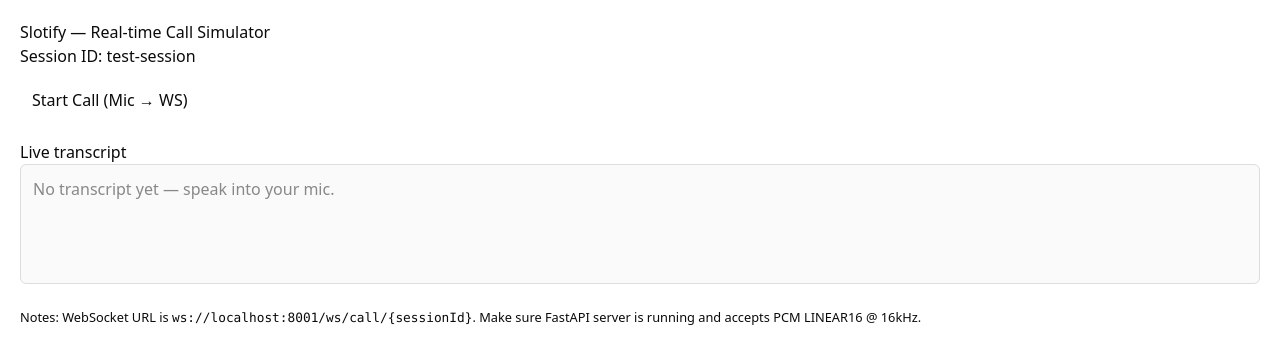
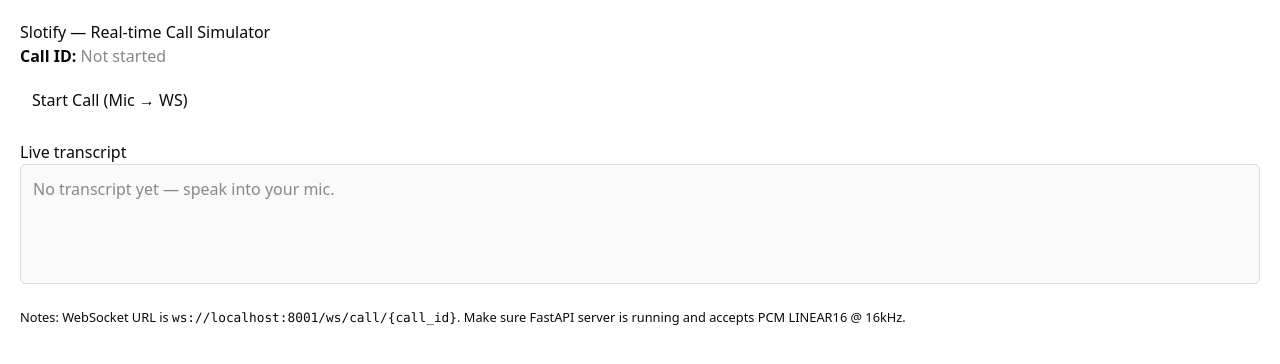
Before and after one commit to Hussein-Alayan/Slotify, a Next.js app in the folder client/: page /call-test in a window 1280 px wide. Shown: the top 364 px of the page. Built offline with nearby package versions, Linux system fonts and the light colour scheme.

Commit message:
feat: integrate call_id fetching from FastAPI and update WebSocket URL in call simulator

```diff
--- a/client/src/app/call-test/page.tsx
+++ b/client/src/app/call-test/page.tsx
@@ -1,6 +1,16 @@
 "use client";
 // pages/call-test.tsx
-import { useEffect, useRef, useState } from "react";
+import { useEffect, useRef, useState, useCallback } from "react";
+// Helper to start a call and get a call_id from FastAPI
+async function fetchCallId(caller_phone = "test") {
+  const resp = await fetch("http://localhost:8001/incoming/start", {
+    method: "POST",
+    headers: { "Content-Type": "application/json" },
+    body: JSON.stringify({ caller_phone }),
+  });
+  const data = await resp.json();
+  return data.call_id;
+}
 
 /**
  * Simple call simulator page
@@ -14,7 +24,8 @@ import { useEffect, useRef, useState } from "react";
  */
 
 export default function CallTest() {
-  const [sessionId, setSessionId] = useState("test-session");
+  const [callId, setCallId] = useState<number | null>(null);
+  // ...existing code...
   const [isRecording, setIsRecording] = useState(false);
   const [transcript, setTranscript] = useState("");
   const wsRef = useRef<WebSocket | null>(null);
@@ -69,8 +80,11 @@ export default function CallTest() {
 
   // ---- Start recording + open websocket ----
   async function startCall() {
+    // Get a real call_id from FastAPI
+    const newCallId = await fetchCallId();
+    setCallId(newCallId);
     // create websocket
-    const wsUrl = `ws://localhost:8001/ws/call/${sessionId}`;
+    const wsUrl = `ws://localhost:8001/ws/call/${newCallId}`;
     const ws = new WebSocket(wsUrl);
     ws.binaryType = "arraybuffer";
     ws.onopen = () => console.log("WS open", wsUrl);
@@ -138,7 +152,7 @@ export default function CallTest() {
   }
 
   // ---- Stop recording + close websocket ----
-  async function stopCall() {
+  const stopCall = useCallback(async () => {
     setIsRecording(false);
 
     // stop audio nodes
@@ -170,26 +184,23 @@ export default function CallTest() {
       }
       wsRef.current = null;
     }
-  }
+  }, []);
 
   // cleanup on unmount
   useEffect(() => {
     return () => {
       stopCall();
     };
-  }, []);
+  }, [stopCall]);
 
   return (
     <div style={{ padding: 20, fontFamily: "system-ui, sans-serif" }}>
       <h1>Slotify — Real-time Call Simulator</h1>
 
-      <label>
-        Session ID:&nbsp;
-        <input
-          value={sessionId}
-          onChange={(e) => setSessionId(e.target.value)}
-        />
-      </label>
+      <div>
+        <strong>Call ID:</strong>{" "}
+        {callId ? callId : <span style={{ color: "#888" }}>Not started</span>}
+      </div>
 
       <div style={{ marginTop: 12 }}>
         {!isRecording ? (
@@ -229,8 +240,8 @@ export default function CallTest() {
       <section style={{ marginTop: 20 }}>
         <small>
           Notes: WebSocket URL is{" "}
-          <code>ws://localhost:8001/ws/call/{`{sessionId}`}</code>. Make sure
-          FastAPI server is running and accepts PCM LINEAR16 @ 16kHz.
+          <code>ws://localhost:8001/ws/call/{callId || "{call_id}"}</code>. Make
+          sure FastAPI server is running and accepts PCM LINEAR16 @ 16kHz.
         </small>
       </section>
     </div>
```
